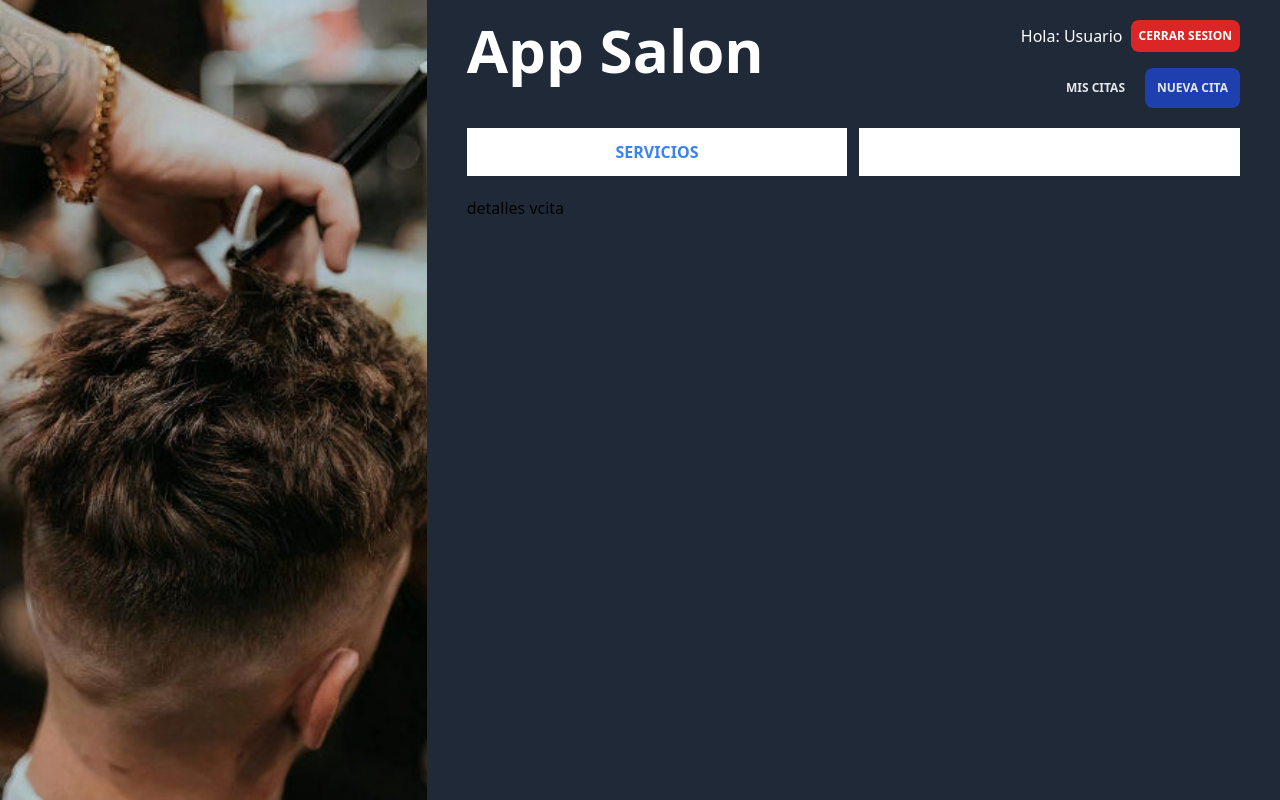
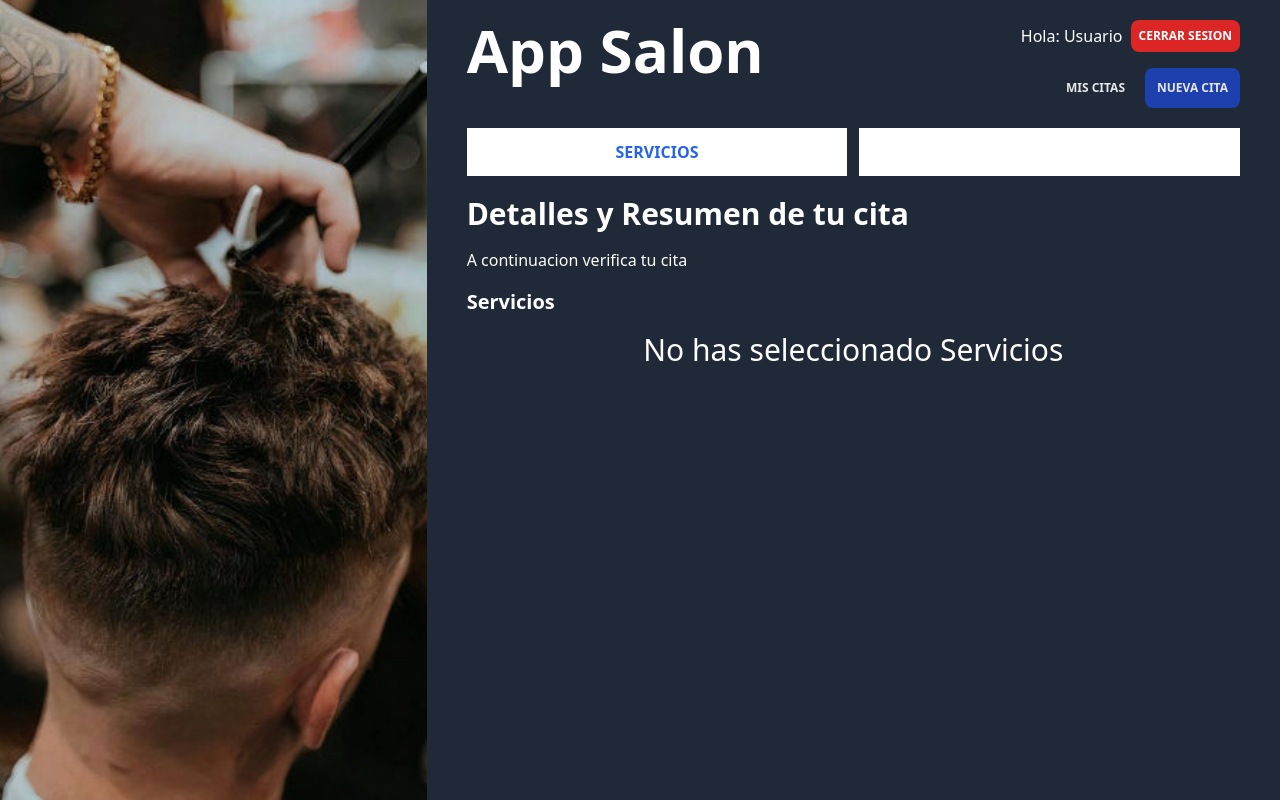
Before and after one commit to alexberdejo7/AppSalonCitasVue, a Vue app: page /reservas/nueva/detalles in a window 1280 px wide. Built offline with nearby package versions, Linux system fonts and the light colour scheme.

Commit message:
'StoreAppointmentjs,TotalAccount,ShowingServices'

```diff
--- /dev/null
+++ b/src/components/SelectedService.vue
@@ -0,0 +1,35 @@
+
+<script setup>
+import { formatCurrency } from '../helpers/formatter';
+import { useAppointmentsStore } from '../stores/appointmens';
+
+const appointments = useAppointmentsStore()
+
+
+defineProps({
+  service: {
+    type: Object
+  }
+})
+
+
+</script>
+
+<template>
+  <div class="border border-sky-600 rounded-lg p-4 flex justify-between items-center">
+      <div>
+        <p class="text-xl font-extrabold text-white"> {{ service.name }}</p>
+        <p class="text-xl font-normal text-amber-400"> {{ formatCurrency (service.price) }}</p>
+      </div>
+
+
+      <button
+        type="button"
+        class="inlinex-flex items-center rounded-lg bg-red-500 text-white text-sm px-3 py-2 font-semibold shadow-sm ring-1 ring-inset ring-red-600 hover:bg-red-700"
+        @click="appointments.onServicesSelected(service)"
+        > Eliminar
+      </button>
+
+</div>
+
+</template>
--- a/src/components/ServicesItem.vue
+++ b/src/components/ServicesItem.vue
@@ -1,6 +1,10 @@
 
 <script setup>
 import { formatCurrency} from '../helpers/formatter'
+import { useAppointmentsStore } from '../stores/appointmens';
+
+const appointments = useAppointmentsStore()
+
 
 defineProps({
   service: {
@@ -16,10 +20,16 @@
 <template>
 
   <div
-    class="p-5 space-y-5 rounded-lg cursor-pointer bg-sky-200"
-  >
-      <p class="text-2xl font-light"> {{service.name}}</p>
+    class="p-5 space-y-5 rounded-lg cursor-pointer bg-blue-800 text-white "
+    @click="appointments.onServicesSelected(service)"
+    :class="appointments.isServiceSelected(service._id) ? 'bg-green-600 text-white' : 'bg-blue-900 '"
+    >
 
-      <p class="text-lg " > {{formatCurrency( service.price)}} </p>
+      <p class="text-xl font-extrabold"> {{service.name}}</p>
+
+      <p
+      class="text-md font-bold italic "
+      :class="appointments.isServiceSelected(service._id) ? ' text-gray-200' : 'text-gray-100 '"
+      > {{formatCurrency( service.price)}} </p>
   </div>
 </template>
--- /dev/null
+++ b/src/stores/appointmens.js
@@ -0,0 +1,45 @@
+import { defineStore } from "pinia";
+import {ref, computed} from 'vue'
+
+
+export const useAppointmentsStore = defineStore('appointments', () => {
+
+    const services = ref([])
+
+
+    function onServicesSelected(service) {
+        if(services.value.some(selectedService => selectedService._id === service._id)) {
+                services.value = services.value.filter(selectedService => selectedService._id !== service._id)
+            } else {
+                //limitar servicios seleccionados
+                if(services.value.length === 3) {
+                    alert('Maximo 3 servicios por cita')
+                    return
+                }
+                services.value.push(service)
+            }
+
+
+    }
+
+    const isServiceSelected = computed(() => {
+        return (id) => services.value.some(service => service._id === id)
+    })
+
+    const noServiceSelected = computed(() => services.value.length === 0)
+
+
+    const totalAccount = computed(() => {
+        return services.value.reduce((total, service) => total + service.price, 0)
+    })
+
+
+    return {
+        onServicesSelected,
+        isServiceSelected,
+        services,
+        totalAccount,
+        noServiceSelected
+    }
+
+})
--- a/src/views/appointments/AppointmentView.vue
+++ b/src/views/appointments/AppointmentView.vue
@@ -1,14 +1,41 @@
 
 <script setup>
+import SelectedService from '../../components/SelectedService.vue';
+import { formatCurrency } from '../../helpers/formatter';
+import { useAppointmentsStore } from '../../stores/appointmens';
+
+const appointments = useAppointmentsStore()
 
 </script>
 
+<template>
+
+  <h2 class="text-3xl font-extrabold text-white mt-2"> Detalles y Resumen de tu cita </h2>
+  <p class="text-white text-md"> A continuacion verifica tu cita </p>
+
+  <h3 class="text-xl font-semibold mt-5 text-white"> Servicios  </h3>
+
+  <!-- Computed si no se ha seleccionado servicios  -->
+    <p
+        class="text-white text-3xl text-center"
+        v-if="appointments.noServiceSelected"
+    >  No has seleccionado Servicios </p>
 
 
+  <div v-else  class="grid gap-3">
+      <SelectedService
+          v-for="service in appointments.services"
+          :key="service._id"
+          :service="service"
+      />
 
-<template>
-  <div>
-    <h1> detalles vcita</h1>
+    <p
+        class="text-right text-amber-400 text-xl"
+    > Total: <span class="font-bold"> {{ formatCurrency(appointments.totalAccount) }}
+     </span>
+    </p>
+
 
   </div>
+
 </template>
--- a/src/views/appointments/NewAppointmentLayout.vue
+++ b/src/views/appointments/NewAppointmentLayout.vue
@@ -15,7 +15,7 @@
             <RouterLink
                 :to="{name: 'new-appointment'}"
                 class="flex-1 text-center p-3 uppercase font-bold hover:bg-blue-600 hover:text-white"
-                :class="route.name === 'new-appointment' ? 'bg-blue-500 text-white' : 'bg-white text-blue-500 ' "
+                :class="route.name === 'new-appointment' ? 'bg-blue-600 text-white' : 'bg-white text-blue-600 ' "
                 >
                 Servicios
             </RouterLink>
@@ -23,20 +23,17 @@
             <RouterLink
                 :to="{name: 'appointment-details'}"
                 class="flex-1 text-center p-3 uppercase font-bold bg-white hover:bg-blue-600 hover:text-white"
-                :class="route.name === 'appointment-details' ? 'bg-blue-500 text-white' : 'bg-white text-blue-500 ' "
+                :class="route.name === 'appointment-details' ? 'bg-blue-600 text-white' : 'bg-white text-blue-600 ' "
                 >
                 Cita y Resumen
             </RouterLink>
+        </nav>
+    </div>
+
+<main class="space-y-4">
+    <RouterView />
+</main>
 
 
-        </nav>
-
-    </div>
-
-<main>
-
-    <RouterView />
-
-</main>
 
 </template>
--- a/src/views/appointments/ServicesView.vue
+++ b/src/views/appointments/ServicesView.vue
@@ -2,6 +2,9 @@
 <script setup>
 import ServicesItem from '../../components/ServicesItem.vue';
 import {useServiceStore} from '../../stores/services'
+
+
+
 
 const storeservice = useServiceStore()
 
```
